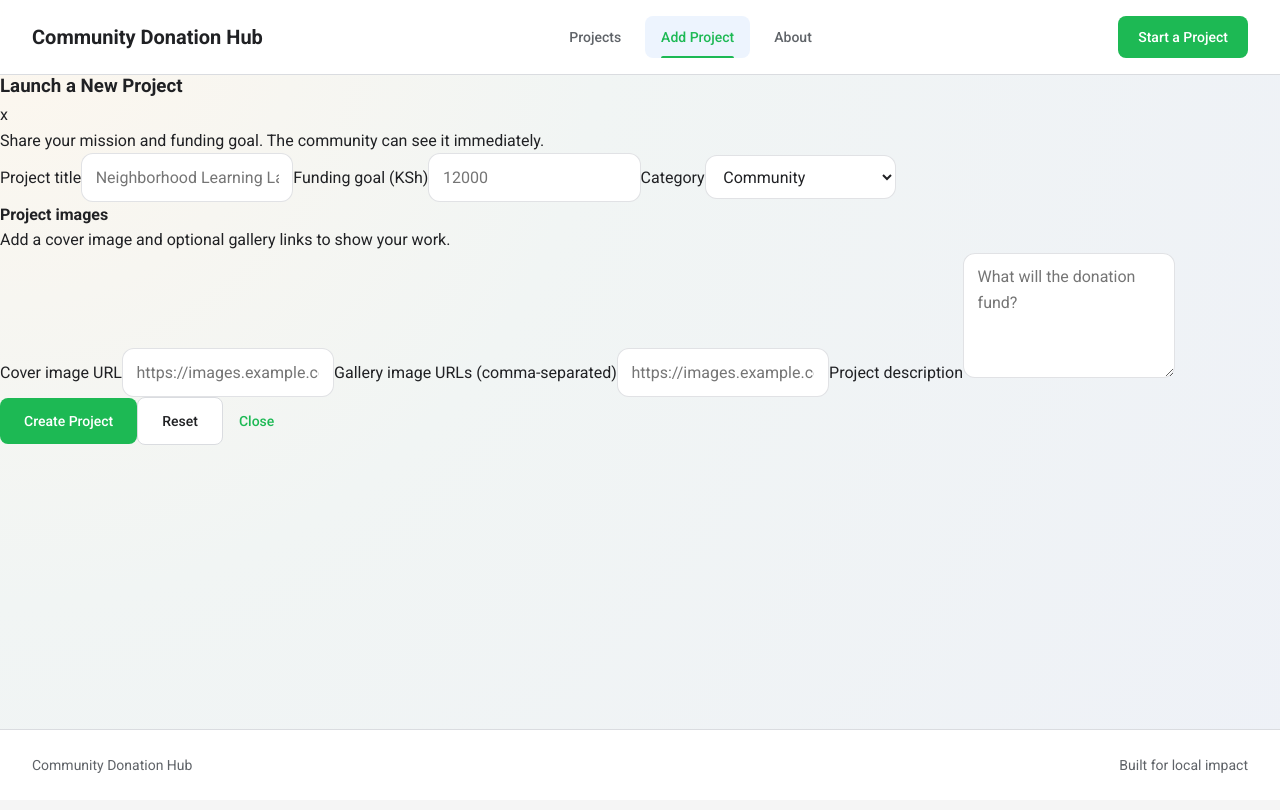
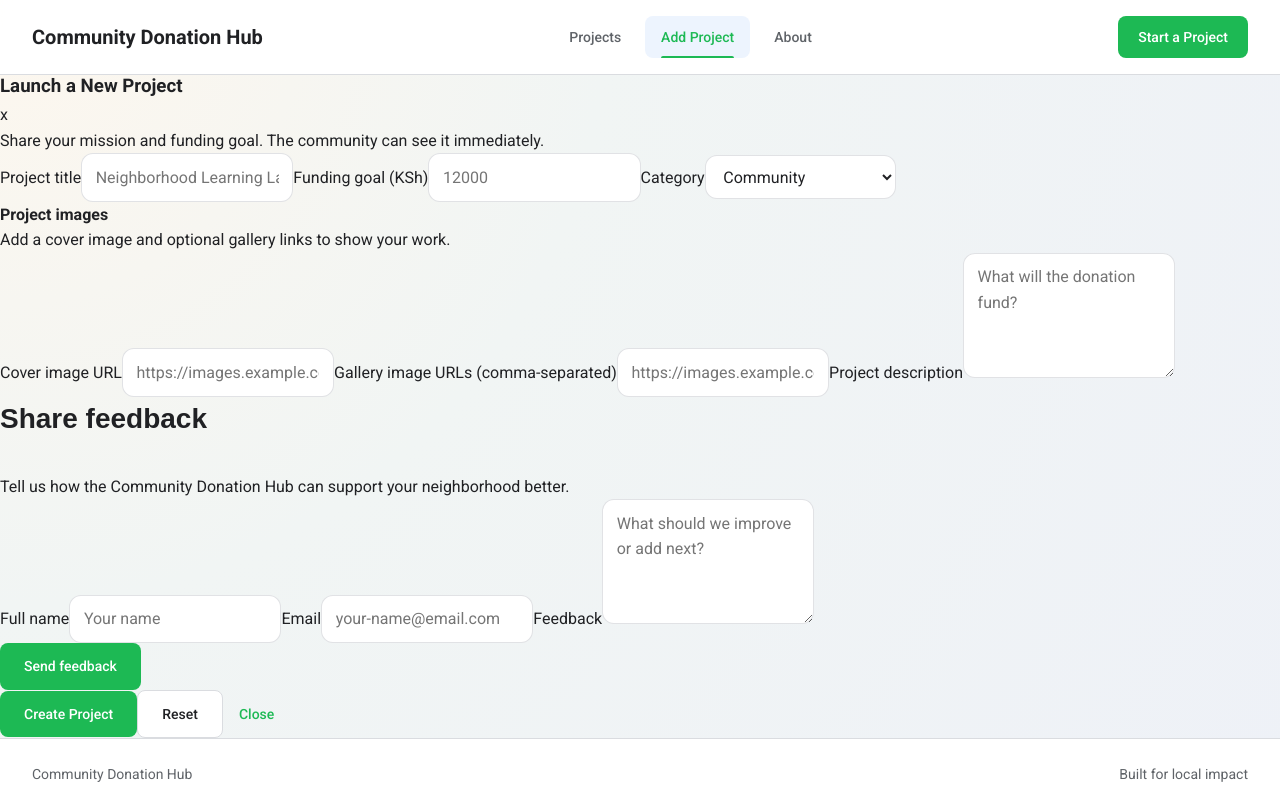
Before and after one commit to simonmaina1-dot/SPA-Project-1, a React (Vite) app: page /add in a window 1280 px wide. Built offline with nearby package versions, Linux system fonts and the light colour scheme; a web font is replaced by a local one.

Commit message:
feat(add-project): embed feedback form in modal

```diff
--- /dev/null
+++ b/src/components/FeedbackForm.jsx
@@ -0,0 +1,71 @@
+import { useContext } from "react";
+import useForm from "../hooks/useForm";
+import { ToastContext } from "../context/ToastContext";
+
+const initialValues = {
+  name: "",
+  email: "",
+  message: "",
+};
+
+export default function FeedbackForm({ title = "Share feedback", subtitle }) {
+  const { showToast } = useContext(ToastContext);
+  const { values, handleChange, reset } = useForm(initialValues);
+
+  const handleSubmit = (event) => {
+    event.preventDefault();
+    showToast("Thanks for sharing your feedback!", "success");
+    reset();
+  };
+
+  return (
+    <section className="feedback-section">
+      <div className="section-header">
+        <h2>{title}</h2>
+      </div>
+      {subtitle && <p className="section-subtitle">{subtitle}</p>}
+      <form className="form-card" onSubmit={handleSubmit}>
+        <div className="form-grid">
+          <label className="form-field">
+            <span className="form-label">Full name</span>
+            <input
+              type="text"
+              name="name"
+              value={values.name}
+              onChange={handleChange}
+              placeholder="Your name"
+              required
+            />
+          </label>
+          <label className="form-field">
+            <span className="form-label">Email</span>
+            <input
+              type="email"
+              name="email"
+              value={values.email}
+              onChange={handleChange}
+              placeholder="your-name@email.com"
+              required
+            />
+          </label>
+          <label className="form-field form-field-wide">
+            <span className="form-label">Feedback</span>
+            <textarea
+              name="message"
+              value={values.message}
+              onChange={handleChange}
+              rows="4"
+              placeholder="What should we improve or add next?"
+              required
+            />
+          </label>
+        </div>
+        <div className="form-actions">
+          <button type="submit" className="btn btn-primary">
+            Send feedback
+          </button>
+        </div>
+      </form>
+    </section>
+  );
+}
--- a/src/pages/AddProject.jsx
+++ b/src/pages/AddProject.jsx
@@ -4,6 +4,7 @@ import useForm from "../hooks/useForm";
 import useProjects from "../hooks/useProjects";
 import { ToastContext } from "../context/ToastContext";
 import DraggableModal from "../components/DraggableModal";
+import FeedbackForm from "../components/FeedbackForm";
 
 const initialValues = {
   title: "",
@@ -158,6 +159,11 @@ export default function AddProject() {
             </label>
           </div>
         </form>
+
+        <FeedbackForm
+          title="Share feedback"
+          subtitle="Tell us how the Community Donation Hub can support your neighborhood better."
+        />
       </DraggableModal>
     </div>
   );
```
